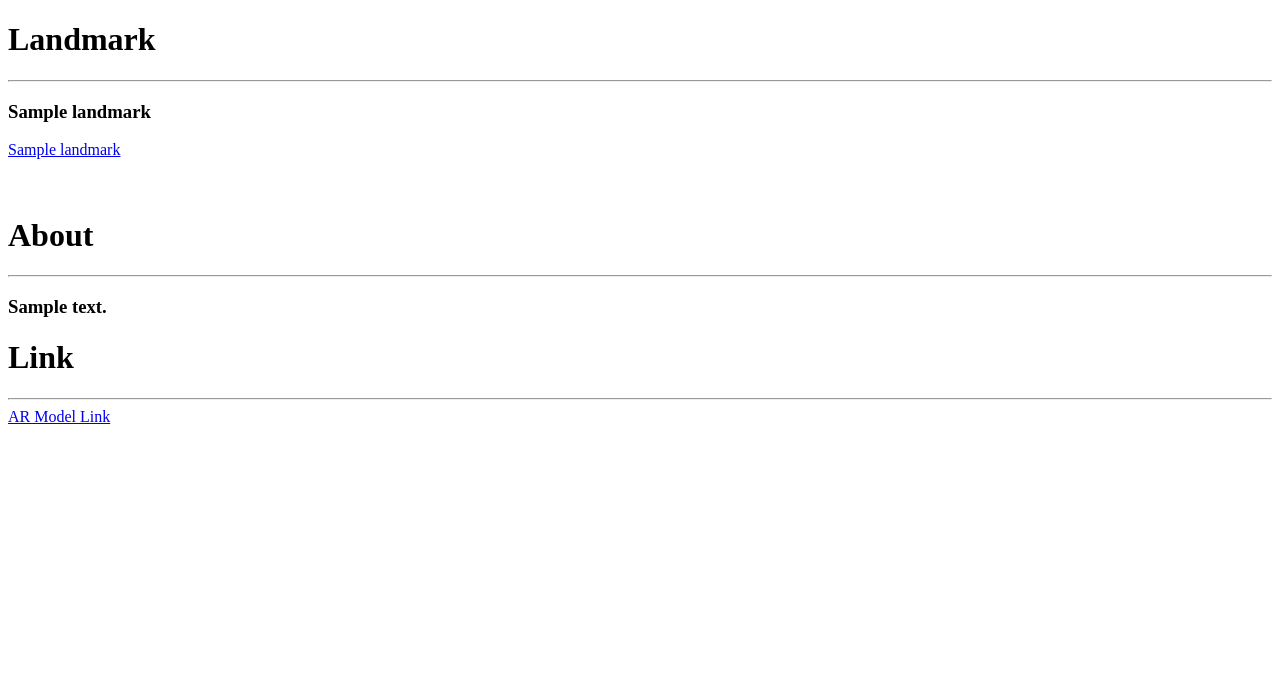
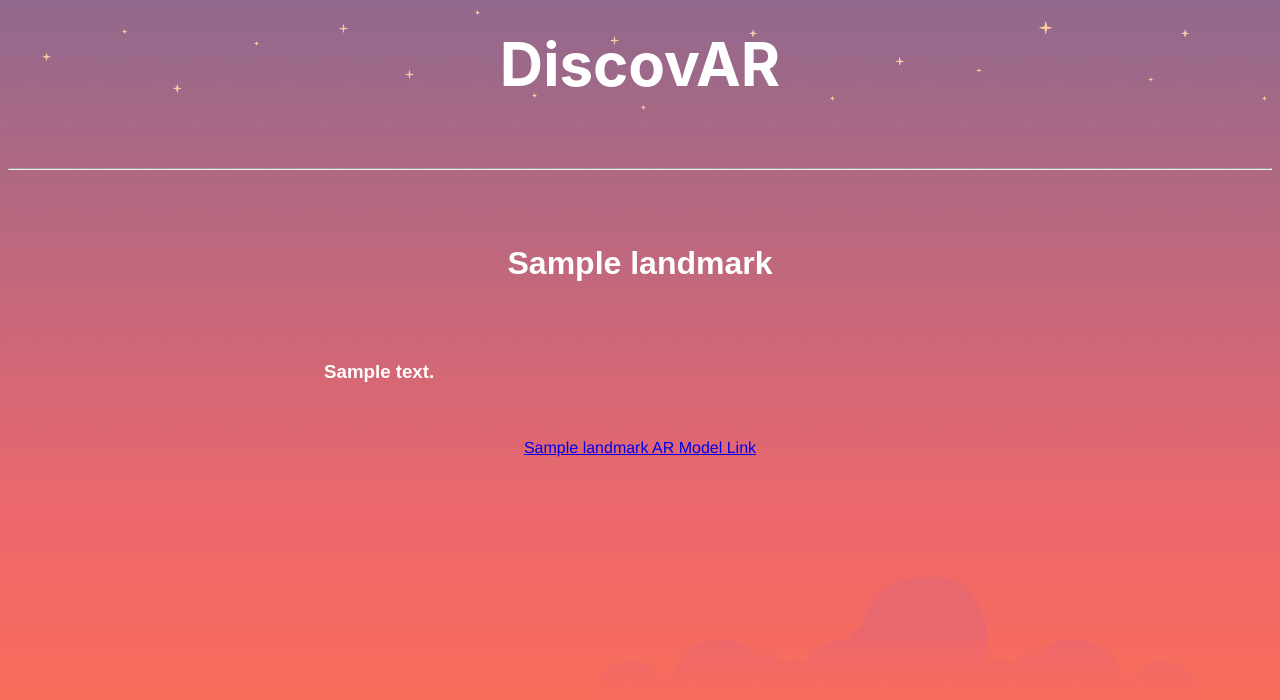
Before and after one commit to kzamin/DiscovAR, a Flask app: template flaskr/templates/upload_image.html in a window 1280 px wide. Shown: the top 700 px of the page. Run offline with Flask 2, Linux system fonts and the light colour scheme; the template is opened without the code that fills it: most values are stand-ins (such as "Sample title", 1, 10 or a date in 2020); some web fonts are replaced.

Commit message:
Formatted code

```diff
--- a/flaskr/templates/upload_image.html
+++ b/flaskr/templates/upload_image.html
@@ -2,41 +2,42 @@
 <html lang="en">
     <head>
         <meta charset="UTF-8">
+        <link rel="stylesheet" type="text/css" href="../static/static.css"/>
         <title>Uploaded File</title>
     </head>
+
     <body>
+        <div style="text-align: center;">
+            <h1 id="title" class="landmarkText">DiscovAR</h1>
+            <hr>
+        </div>
+        <br>
+        <br>
+
         <div class="center">
-
             {% if landmark %}
-            <h1>Landmark</h1>
-            <hr>
-            <h3>{{ landmark }}</h3>
-            <a href="{{ link }}">{{ landmark }}</a>
+                <h1 class="landmarkText">{{ landmark }}</h1>
             {% else %}
                 <h1>Something went wrong</h1>
             {% endif %}
         </div>
         <br>
-    <br>
+
         <div class="center">
             {% if summary %}
-            <h1>About</h1>
-            <hr>
-            <h3>{{ summary }}</h3>
+                <h3 class="descriptionText">{{ summary }}</h3>
             {% else %}
                 <h1>Something went wrong</h1>
             {% endif %}
         </div>
+        <br>
 
-    <div class="center">
+        <div class="center" style="text-align:center">
             {% if link %}
-            <h1>Link</h1>
-            <hr>
-            <a href="{{ link }}">AR Model Link</a>
+                <a href="{{ link }}" >{{ landmark }} AR Model Link</a>
             {% else %}
                 <h1>Something went wrong</h1>
             {% endif %}
         </div>
-
     </body>
 </html>
```
Lines whose indentation alone changed are shown as unchanged.
